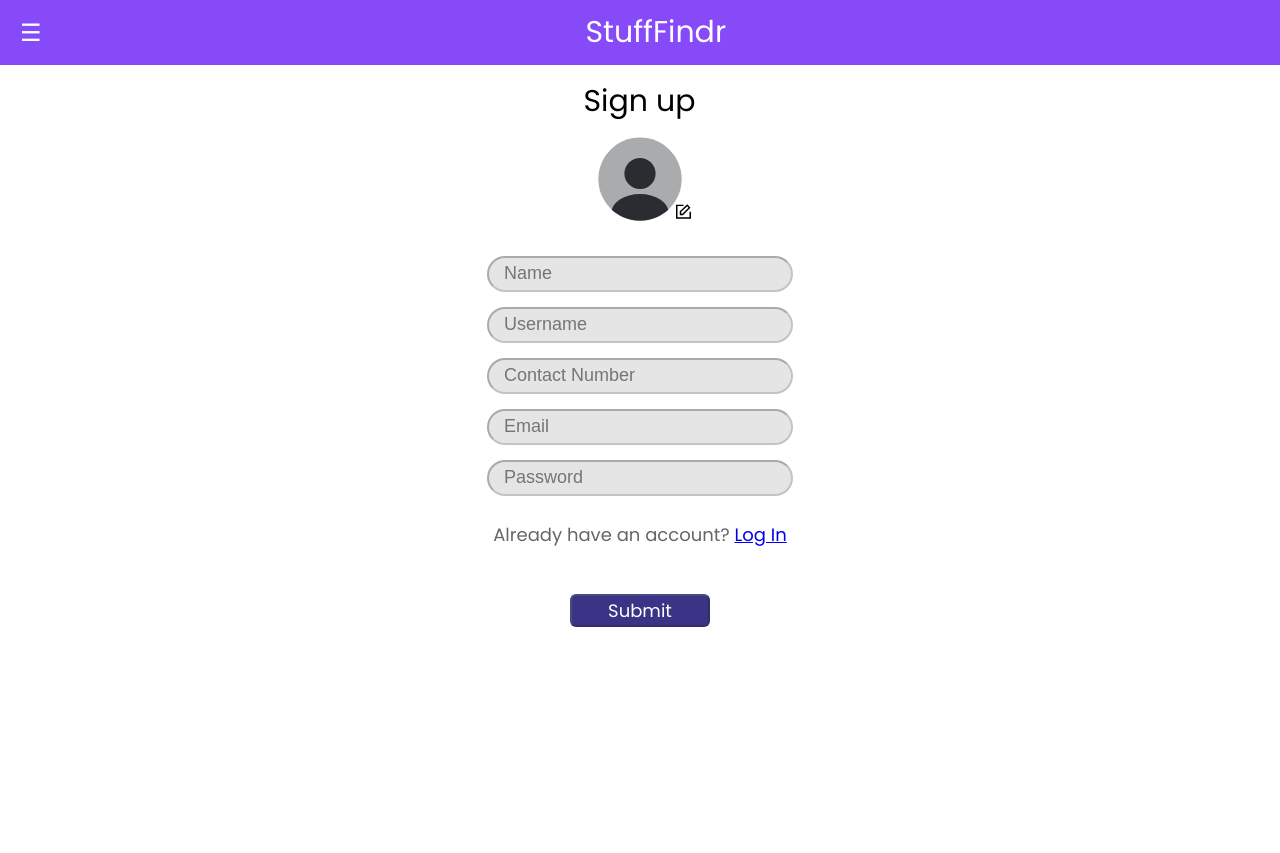
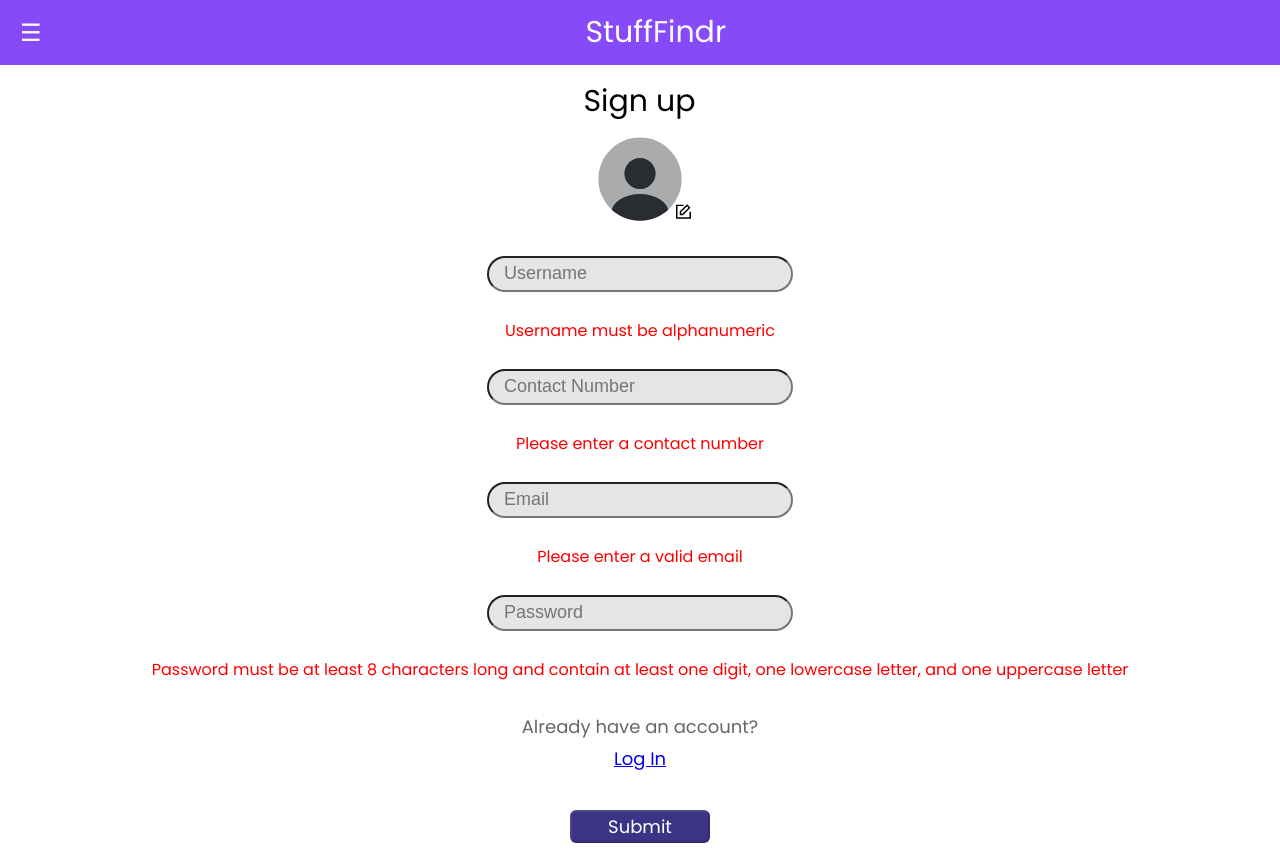
Before and after one commit to Code-the-Dream-School/ffprac-team7-front, a React (Vite) app: page /SignUpPage in a window 1280 px wide. Before the commit the page ends 800 px from the top, so only its background shows below. Built offline with nearby package versions, Linux system fonts and the light colour scheme.

Commit message:
sign up logic values are sent to console atm

```diff
--- a/src/pages/SignUpPage/SignUpPage.jsx
+++ b/src/pages/SignUpPage/SignUpPage.jsx
@@ -1,27 +1,75 @@
-import React from "react";
+import React, { useState } from "react";
 import Header from "../../shared/header";
 import "../../styles/SignUpPage.css";
 import { Link } from "react-router-dom";
 import ImageUpload from "./imageUpload";
 
+function SignupPage() {
+    // State variables for form inputs
+    const [username, setUsername] = useState("");
+    const [contactNumber, setContactNumber] = useState("");
+    const [email, setEmail] = useState("");
+    const [password, setPassword] = useState("");
 
+    // State variables for input validity
+    const [usernameValid, setUsernameValid] = useState(false);
+    const [contactNumberValid, setContactNumberValid] = useState(false);
+    const [emailValid, setEmailValid] = useState(false);
+    const [passwordValid, setPasswordValid] = useState(false);
 
-function SignupPage() {
+    // Function to handle input changes
+    const handleUsernameChange = (event) => {
+        setUsername(event.target.value);
+        setUsernameValid(event.target.value.match(/^[a-zA-Z0-9]+$/));
+    };
+
+    const handleContactNumberChange = (event) => {
+        setContactNumber(event.target.value);
+        setContactNumberValid(event.target.value.trim() !== "");
+    };
+
+    const handleEmailChange = (event) => {
+        setEmail(event.target.value);
+        setEmailValid(event.target.value.trim() !== "");
+    };
+
+    const handlePasswordChange = (event) => {
+        setPassword(event.target.value);
+        setPasswordValid(event.target.value.length >= 8 && /[a-z]/.test(event.target.value) && /[A-Z]/.test(event.target.value) && /[0-9]/.test(event.target.value));
+    };
+
+    // Function to handle form submission
+    const handleSubmit = (event) => {
+        event.preventDefault();
+
+        if (usernameValid && contactNumberValid && emailValid && passwordValid) {
+            // replace logging to console with logging to backend?
+            console.log("Form submitted:", username, contactNumber, email, password);
+        }
+    };
+
     return (
         <div>
             <Header pageTitle="StuffFindr" />
             <div className="signUpPageContainer">
                 <h2>Sign up</h2>
                 <ImageUpload />
-                <div className="inputContainer">
-                    <input className="inputName" type='text' placeholder='Name' disabled />
-                    <input className="inputUsername" type='text' placeholder='Username' disabled />
-                    <input className="inputNumber" type='text' placeholder='Contact Number' disabled />
-                    <input className="inputEmail" type='text' placeholder='Email' disabled />
-                    <input className="inputPassword" type='password' placeholder='Password' disabled />
-                </div>
-                <p className="linkToLogIn">Already have an account? <Link to="/LoginPage">Log In</Link></p>
-                <button className="submitBtn" disabled>Submit</button>
+                <form onSubmit={handleSubmit}>
+                    <div className="inputContainer">
+                        <input className="inputUsername" type='text' placeholder='Username' value={username} onChange={handleUsernameChange} />
+                        {!usernameValid && <p className="error">Username must be alphanumeric</p>}
+                        <input className="inputNumber" type='text' placeholder='Contact Number' value={contactNumber} onChange={handleContactNumberChange} />
+                        {!contactNumberValid && <p className="error">Please enter a contact number</p>}
+                        <input className="inputEmail" type='text' placeholder='Email' value={email} onChange={handleEmailChange} />
+                        {!emailValid && <p className="error">Please enter a valid email</p>}
+                        <input className="inputPassword" type='password' placeholder='Password' value={password} onChange={handlePasswordChange} />
+                        {!passwordValid && <p className="error">Password must be at least 8 characters long and contain at least one digit, one lowercase letter, and one uppercase letter</p>}
+                    </div>
+                        <p className="linkToLogIn">Already have an account? <Link to="/LoginPage">Log In</Link></p>
+                    <div className="buttonContainer">
+                        <button className="submitBtn" type="submit" disabled={!usernameValid || !contactNumberValid || !emailValid || !passwordValid}>Submit</button>
+                    </div>
+                </form>
             </div>
         </div>
     );
--- a/src/styles/SignUpPage.css
+++ b/src/styles/SignUpPage.css
@@ -24,8 +24,9 @@ h2 {
 .inputContainer {
     display: flex;
     flex-direction: column;
-    gap: 15px;
+    gap: 10px;
     margin-bottom: 10px;
+    align-items: center;
 }
 
 .inputName,
@@ -49,10 +50,11 @@ h2 {
 }
 
 .linkToLogIn {
-    left: 13.07%;
-    right: 13.6%;
-    top: 72.26%;
-    bottom: 24.29%;
+    display: flex;
+    flex-direction: column;
+    gap: 10px;
+    margin-bottom: 10px;
+    align-items: center;
 
     font-style: normal;
     font-weight: 400;
@@ -61,8 +63,15 @@ h2 {
     color: #666666;
 }
 
+.buttonContainer{
+    display: flex;
+    flex-direction: column;
+    gap: 10px;
+    margin-bottom: 10px;
+    align-items: center;
+}
+
 .submitBtn {
-
     width: 140px;
     height: 33px;
     background: #3B3486;
@@ -70,5 +79,10 @@ h2 {
     font-family: 'Poppins';
     font-size: 18px;
     color: #FFFFFF;
-    margin-top: 30px
+    margin-top: 30px;
+    cursor: pointer;
 }
+
+.error{
+    color: red;
+}
```
